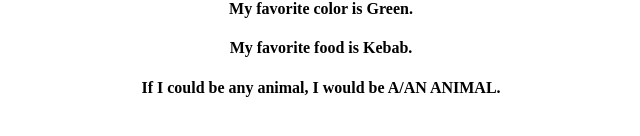
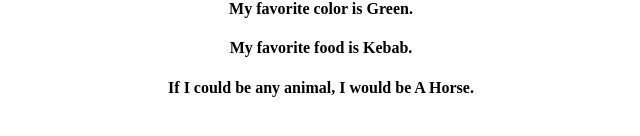
Before and after one commit to MAgha86/profile, a plain HTML site: page index.html in a window 1280 px wide. Shown: the part 230-366 px from the top of the page, without its empty margins (319-959 px from the left). Drawn offline with Linux system fonts and the light colour scheme.

Commit message:
adding changes

```diff
--- a/index.html
+++ b/index.html
@@ -14,7 +14,7 @@
 					<h4>My hometown is Baku.</h4>
 					<h4>My favorite color is Green.</h4>
 					<h4>My favorite food is Kebab.</h4>
-					<h4>If I could be any animal, I would be A/AN ANIMAL.</h4>
+					<h4>If I could be any animal, I would be A Horse.</h4>
 			</div>
 		  </body>
 		</html>
```
